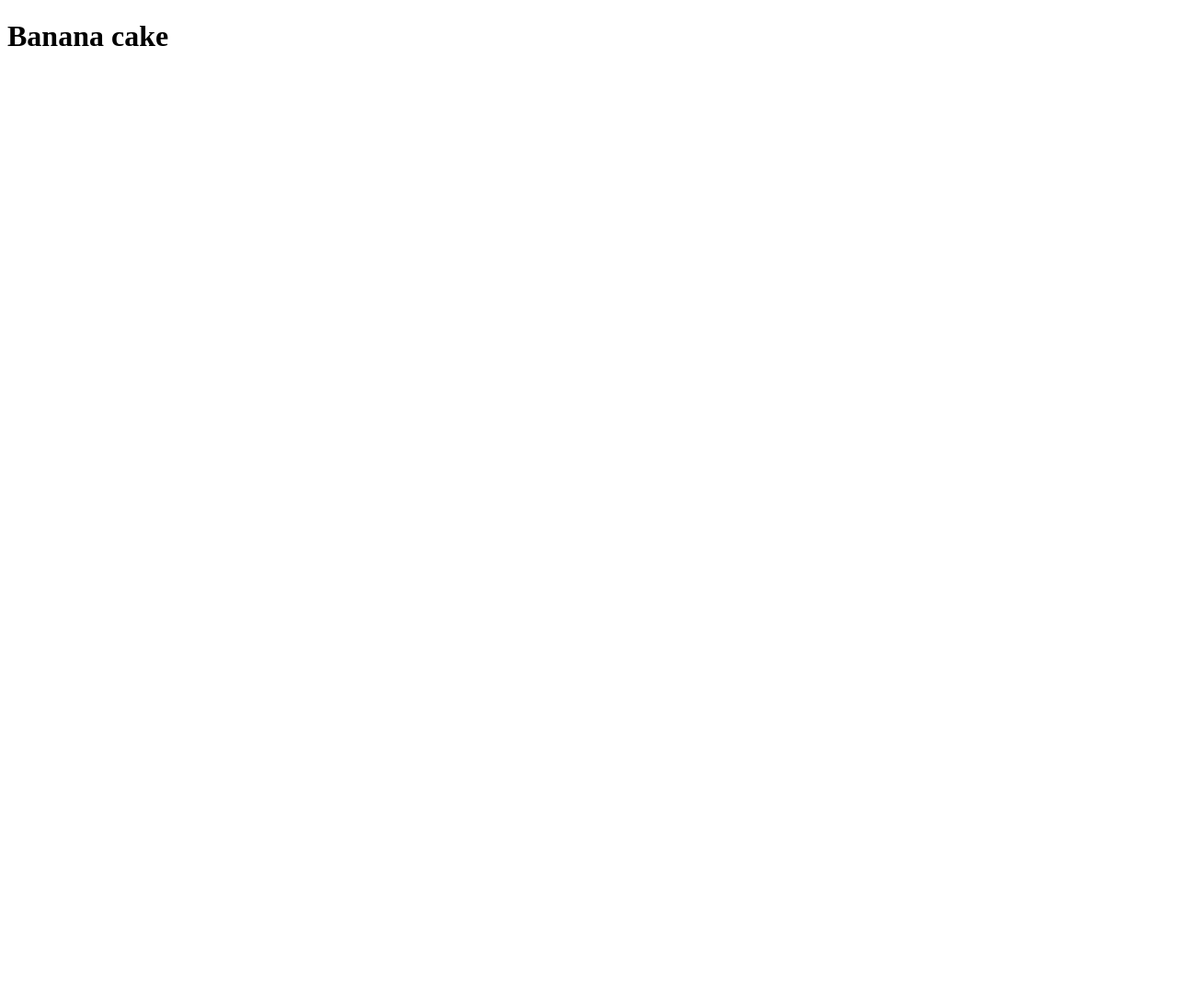
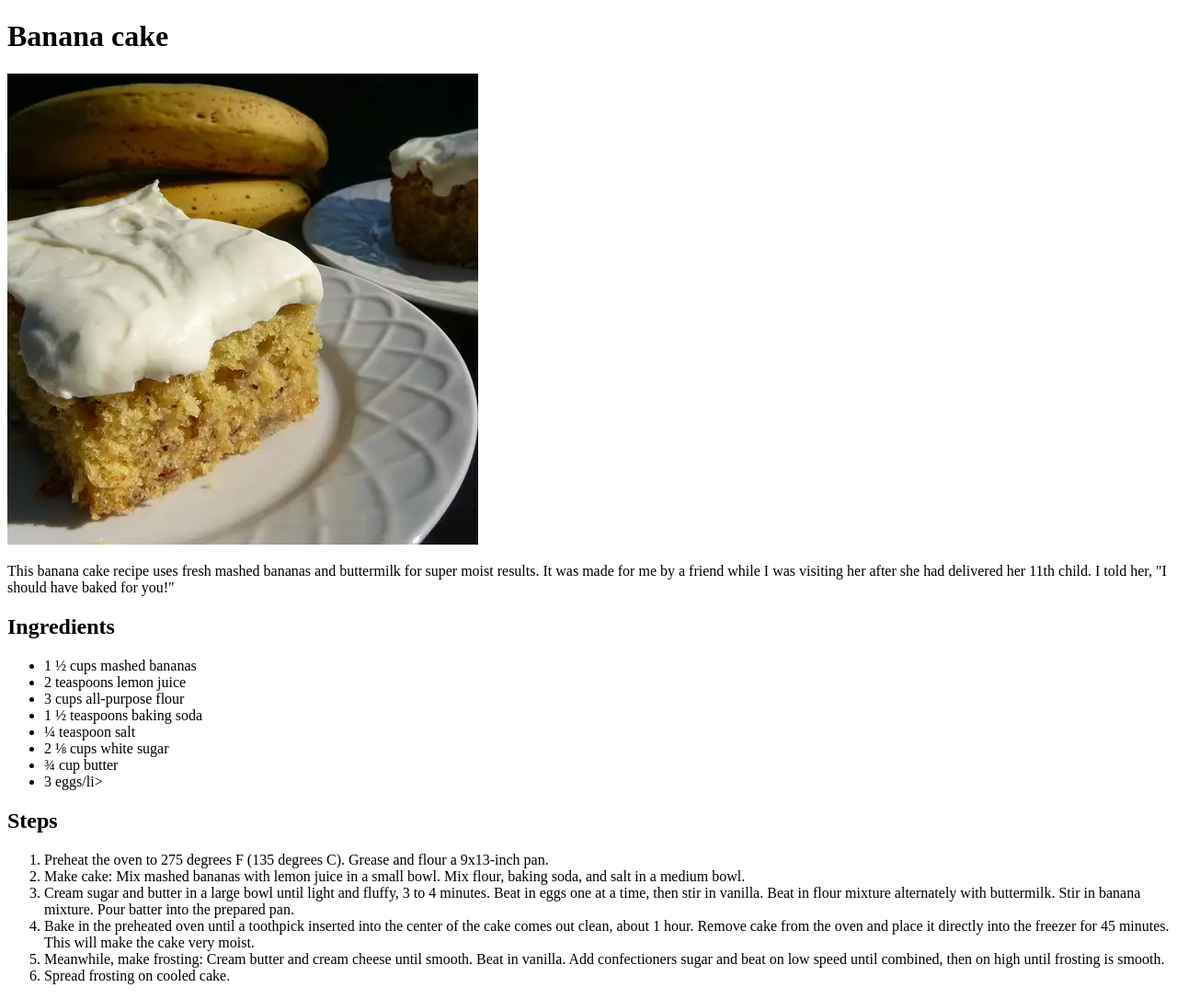
Before and after one commit to miske11/odin-recepies, a plain HTML site: page recipes/banana-cake.html in a window 1280 px wide. Shown: the whole page at 92% size. Before the commit the page ends 800 px from the top, so only its background shows below. Drawn offline with Linux system fonts and the light colour scheme.

Commit message:
Added images and finished last two pages

```diff
--- a/recipes/banana-cake.html
+++ b/recipes/banana-cake.html
@@ -7,5 +7,40 @@
 </head>
 <body>
     <h1>Banana cake</h1>
+    <img src="../img/banana-cake.jpg" alt="Picture of banana-cake">
+
+    <p>This banana cake recipe uses fresh mashed bananas and buttermilk for super moist
+       results. It was made for me by a friend while I was visiting her after she had
+       delivered her 11th child. I told her, "I should have baked for you!" </p>
+
+    <h2>Ingredients</h2>
+    <ul>
+        <li>1 ½ cups mashed bananas</li>
+        <li>2 teaspoons lemon juice</li>
+        <li>3 cups all-purpose flour</li>
+        <li>1 ½ teaspoons baking soda</li>
+        <li>¼ teaspoon salt</li>
+        <li>2 ⅛ cups white sugar</li>
+        <li>¾ cup butter</li>
+        <li>3 eggs/li>
+    </ul>
+
+    <h2>Steps</h2>
+    <ol>
+        <li>Preheat the oven to 275 degrees F (135 degrees C). Grease and flour a 9x13-inch pan.</li>
+        <li>Make cake: Mix mashed bananas with lemon juice in a small bowl. Mix flour,
+            baking soda, and salt in a medium bowl.</li>
+        <li>Cream sugar and butter in a large bowl until light and fluffy, 3 to 4 minutes.
+            Beat in eggs one at a time, then stir in vanilla. Beat in flour mixture alternately
+            with buttermilk. Stir in banana mixture. Pour batter into the prepared pan.</li>
+        <li>
+            Bake in the preheated oven until a toothpick inserted into the center of the cake
+            comes out clean, about 1 hour. Remove cake from the oven and place it directly into
+            the freezer for 45 minutes. This will make the cake very moist.</li>
+        <li>Meanwhile, make frosting: Cream butter and cream cheese until smooth. Beat in vanilla.
+            Add confectioners sugar and beat on low speed until combined, then on high until
+            frosting is smooth.</li>
+        <li>Spread frosting on cooled cake.</li>
+    </ol>
 </body>
 </html>
```
Also changed, not shown: recipes/chicken-salad.html (+23 -0 lines), img/banana-cake.jpg (added), img/chicken-salad.jpg (added).
